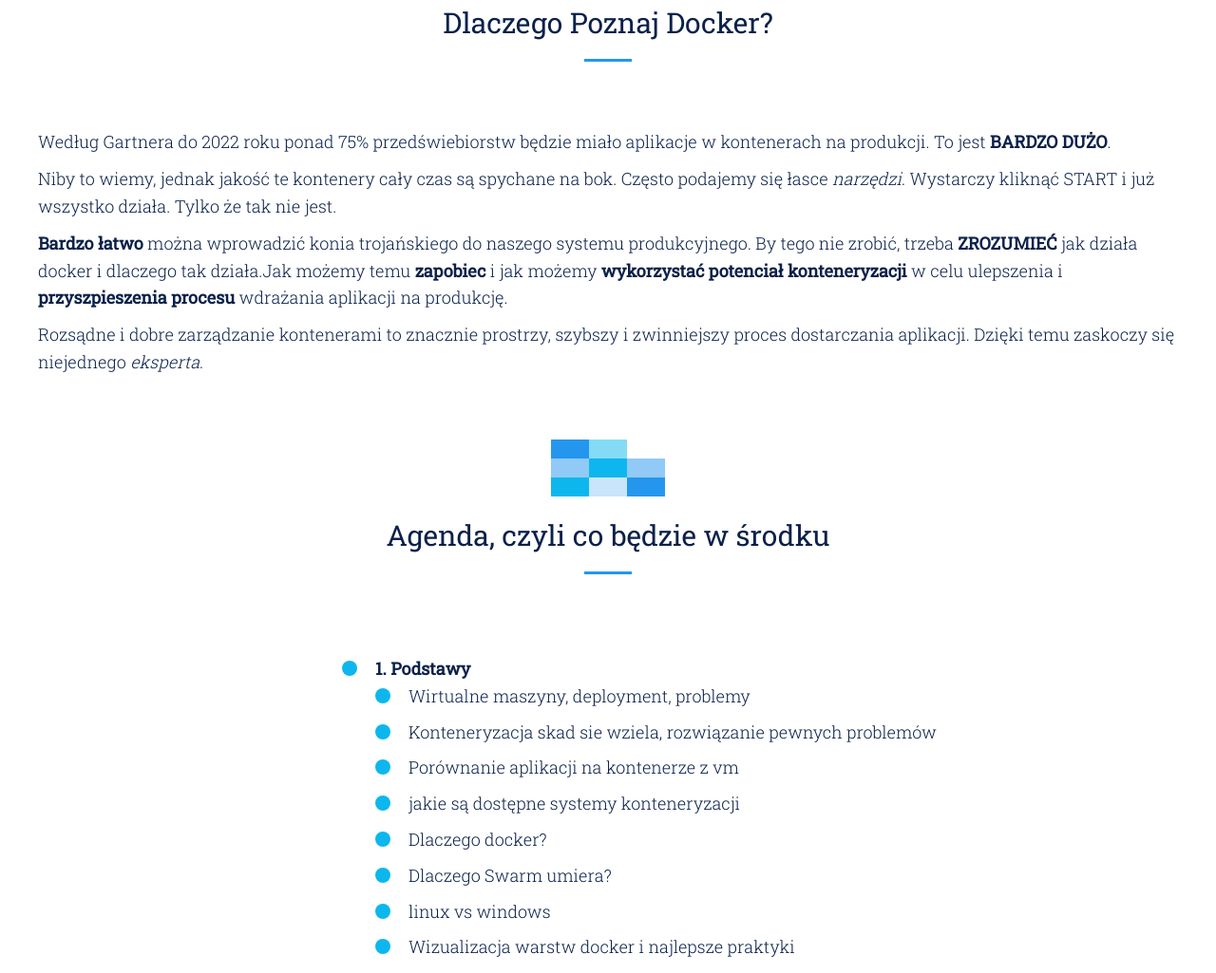
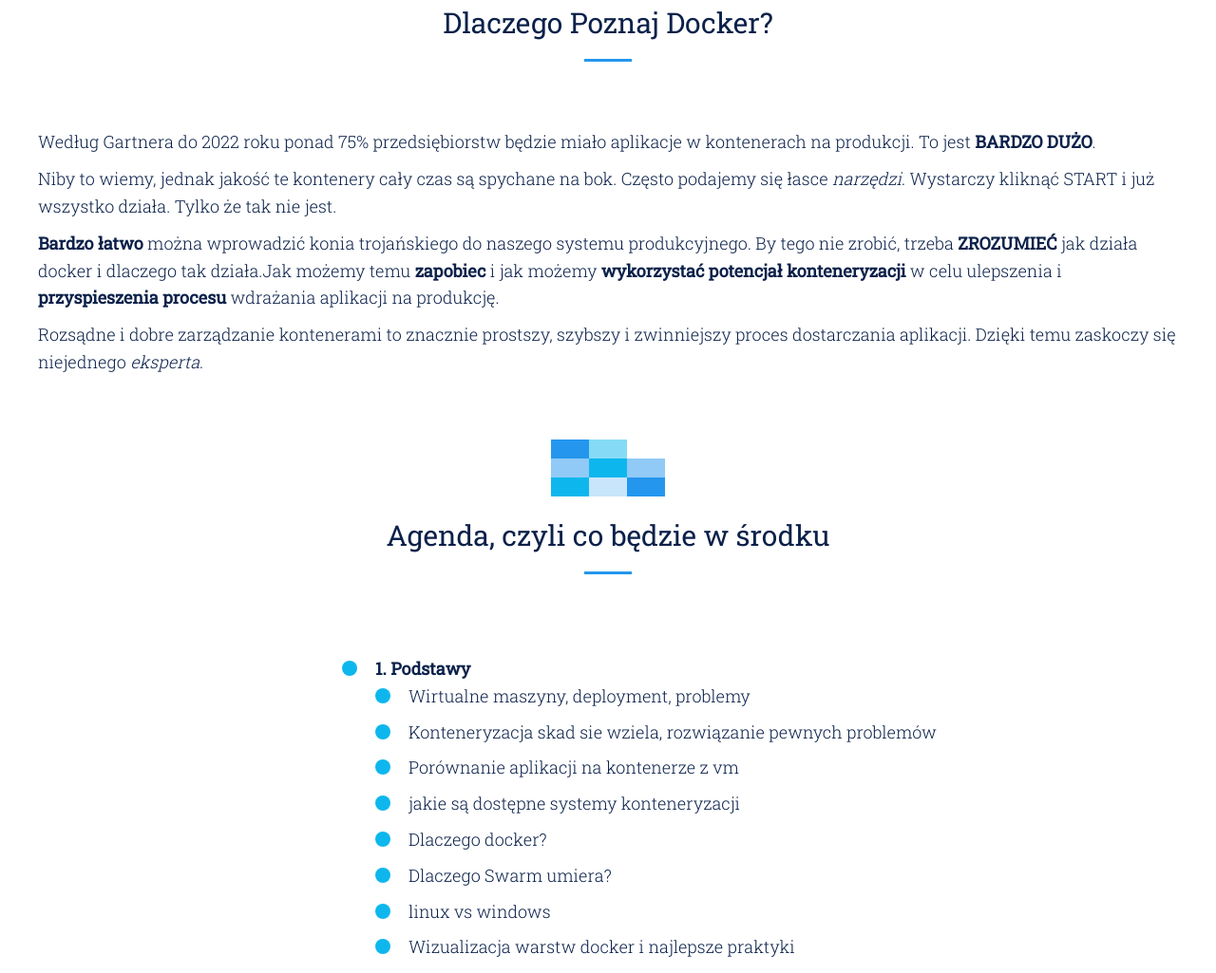
Before and after one commit to PoznajKubernetes/poznajDocker, a plain HTML site: page index.html in a window 1280 px wide. Shown: the part 896-1921 px from the top of the page at 95% size. Drawn offline with nearby package versions, Linux system fonts and the light colour scheme; some packages are replaced by stand-ins of ours; a script that the page names is missing.

Commit message:
Spelling

```diff
--- a/index.html
+++ b/index.html
@@ -177,7 +177,7 @@
         </div>
         <div class="row clearfix">
           <p>
-            Według Gartnera do 2022 roku ponad 75% przedświebiorstw będzie miało aplikacje w kontenerach na produkcji.
+            Według Gartnera do 2022 roku ponad 75% przedsiębiorstw będzie miało aplikacje w kontenerach na produkcji.
             To jest <strong>BARDZO DUŻO</strong>.
           </p>
           <p>
@@ -187,11 +187,11 @@
           <p>
             <strong>Bardzo łatwo</strong> można wprowadzić konia trojańskiego do naszego systemu produkcyjnego. By tego
             nie zrobić, trzeba <strong>ZROZUMIEĆ</strong> jak działa docker i dlaczego tak działa.Jak możemy temu
-            <strong>zapobiec</strong> i jak możemy <strong>wykorzystać potenciał konteneryzacji</strong> w celu
-            ulepszenia i <strong>przyszpieszenia procesu</strong> wdrażania aplikacji na produkcję.
+            <strong>zapobiec</strong> i jak możemy <strong>wykorzystać potencjał konteneryzacji</strong> w celu
+            ulepszenia i <strong>przyspieszenia procesu</strong> wdrażania aplikacji na produkcję.
           </p>
           <p>
-            Rozsądne i dobre zarządzanie kontenerami to znacznie prostrzy, szybszy i zwinniejszy proces dostarczania
+            Rozsądne i dobre zarządzanie kontenerami to znacznie prostszy, szybszy i zwinniejszy proces dostarczania
             aplikacji. Dzięki temu zaskoczy się niejednego <em>eksperta</em>.
           </p>
         </div>
```
